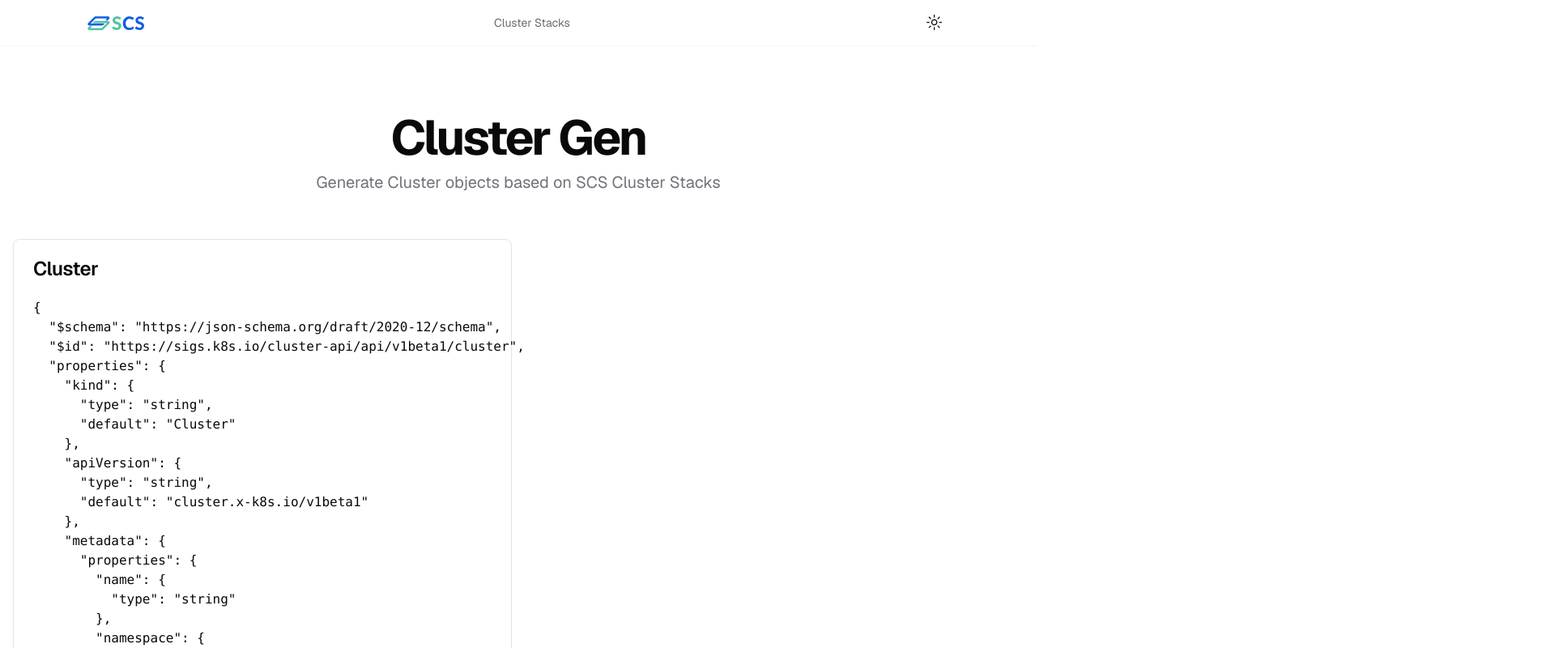
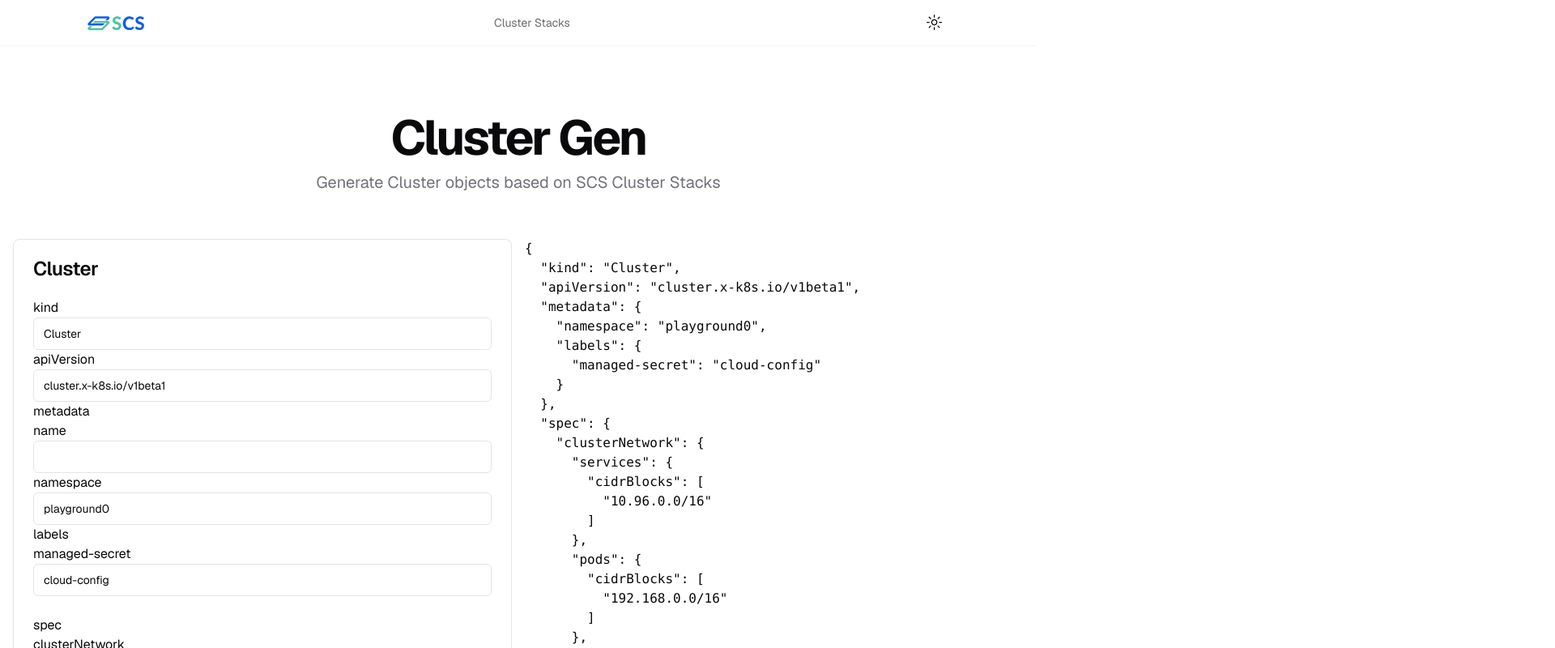
Before and after one commit to SovereignCloudStack/cluster-gen, a Next.js app: page / in a window 1280 px wide. Shown: the top 800 px of the page at 81% size, 1920 px wide, since content can reach past the window. Built offline with nearby package versions, Linux system fonts and the light colour scheme.

Commit message:
simple form output
Signed-off-by: Paul Hildebrandt <hildebrandt@b1-systems.de>

```diff
--- a/src/components/form/cluster.tsx
+++ b/src/components/form/cluster.tsx
@@ -39,6 +39,7 @@ import { useState } from "react";
 import { MultiInput } from "@/components/multi-input"
 
 export const ClusterForm = (schema: Object) => {
+  const [formData, setFormData] = useState(null);
   const [values, setValues] = useState<string[]>([])
   const out = stringify(schema)
   console.log(out)
@@ -52,17 +53,20 @@ export const ClusterForm = (schema: Object) => {
             </CardHeader>
             <CardContent className="space-y-4">
               <div>
-                <pre>{JSON.stringify(schema.schema, null, 2)}</pre>
                 <Form
                   schema={schema.schema}
                   validator={validator}
                   widgets={widgets}
+                  formData={formData}
+                  onChange={(e) => setFormData(e.formData)}
                 />
                 <MultiInput value={values} onChange={setValues} />
+
 
               </div>
             </CardContent>
           </Card>
+          <pre>{JSON.stringify(formData, null, 2)}</pre>
         </div>
       </div >
     </>
--- a/src/components/form/widgets.tsx
+++ b/src/components/form/widgets.tsx
@@ -4,12 +4,16 @@ import { RegistryWidgetsType, WidgetProps } from '@rjsf/utils'
 
 import { Checkbox } from '@/components/ui/checkbox'
 import { Input } from '@/components/ui/input'
+import { Select } from '@/components/ui/select'
 
 export const widgets: RegistryWidgetsType = {
     CheckboxWidget: function (props: WidgetProps) {
         return <Checkbox checked={props.value} onChange={props.onChange} />
     },
     TextWidget: function (props: WidgetProps) {
-        return <Input onChange={e => props.onChange(e.target.value)} value={props.value} className='text-red-500' />
+        return <Input onChange={e => props.onChange(e.target.value)} value={props.value} />
     },
+    NumberWidget: function (props: WidgetProps) {
+        return <Input type="number" min={1} max={20} onChange={e => props.onChange(e.target.value)} value={props.value} />
+    }
 }
```
